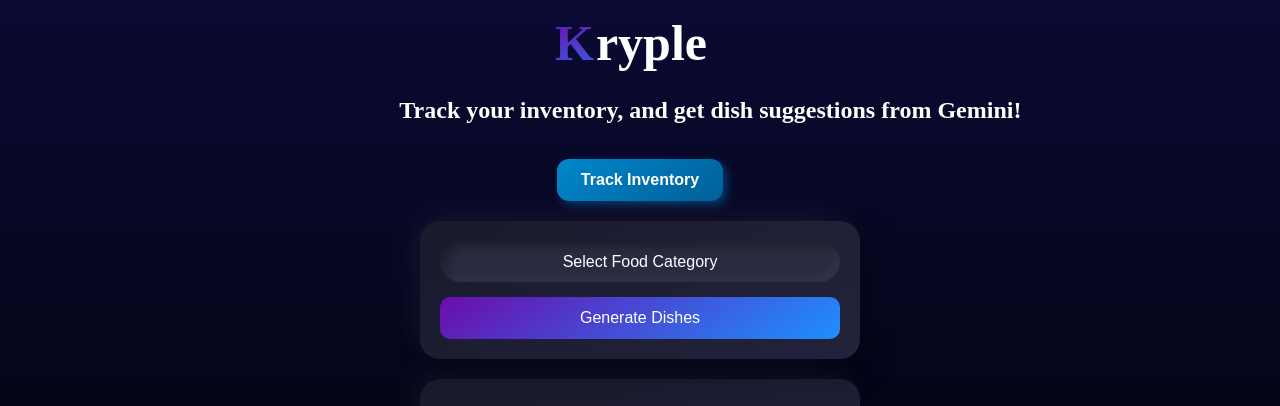
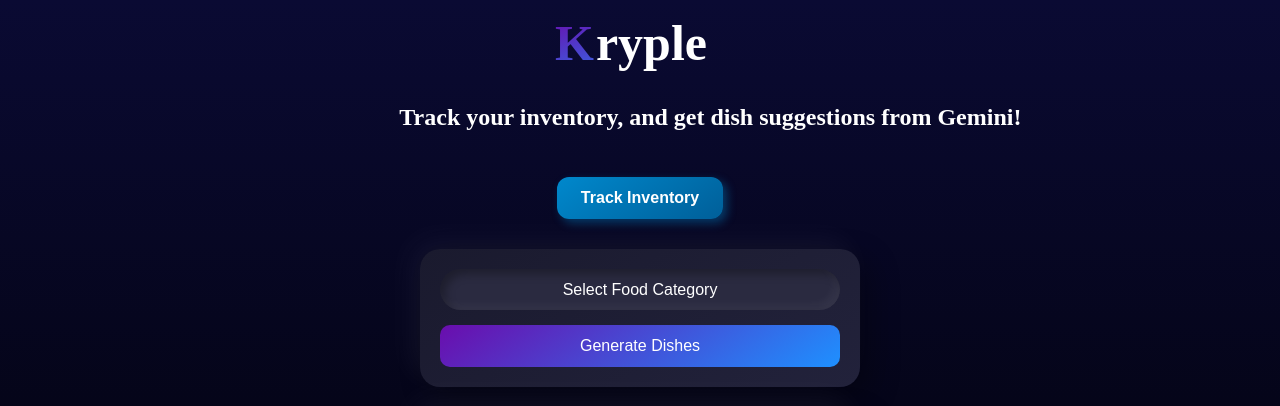
Before and after one commit to soy-praveen/smart-inventory-server, a Flask app: page / in a window 1280 px wide; the page is wider, and only the part inside the window is pictured. Shown: the top 406 px of that part. Run offline with Flask 3, Linux system fonts and the light colour scheme; some web fonts are replaced.

Commit message:
Update styles.css

```diff
--- a/static/styles.css
+++ b/static/styles.css
@@ -104,8 +104,9 @@
     box-shadow: 10px 10px 30px rgba(0, 0, 0, 0.3),
                 -10px -10px 30px rgba(255, 255, 255, 0.05);
     margin: 20px auto;
-    position: relative; /* Ensures no overlapping */
-    z-index: 10; /* Makes sure it's above other elements */
+    position: relative; /* Keep it in normal document flow */
+    z-index: 1; /* Lower than the popup */
+    margin-top: 30px; /* Adds space below inventory */
 }
 
 /* Fixing the input box */
@@ -218,10 +219,11 @@
 /* 🌟 Glassmorphic Popup */
 .popup-container {
     display: none;
-    position: fixed;
-    top: 50%;
-    left: 50%;
-    transform: translate(-50%, -50%);
+    position: relative; /* Change from fixed to relative */
+    top: auto; /* Remove fixed positioning */
+    left: auto;
+    transform: none; /* Remove centering transform */
+    margin: 20px auto; /* Ensure spacing */
     width: 350px;
     max-height: 80vh; /* Prevent overflow */
     background: linear-gradient(135deg, rgba(138, 43, 226, 0.4), rgba(0, 0, 255, 0.4)); /* Purple-Blue Gradient */
@@ -234,6 +236,7 @@
     font-family: Arial, sans-serif;
     z-index: 99;
     overflow-y: auto; /* Enable scrolling */
+    margin-bottom: 50px; /* Ensures there's space below the inventory */
 }
 .popup-container.active {
     display: block;
@@ -301,7 +304,13 @@
 .welcome svg {
     margin-right: 4px; /* Small space between "K" and "irito!" */
 }
-
+.welcome,
+.track-container,
+.card-container {
+    position: relative;
+    z-index: 1; /* Ensures they're on top */
+    margin-top: 20px; /* Adds spacing */
+}
 /* Centering single card properly */
 .card-container {
     display: flex;
```
